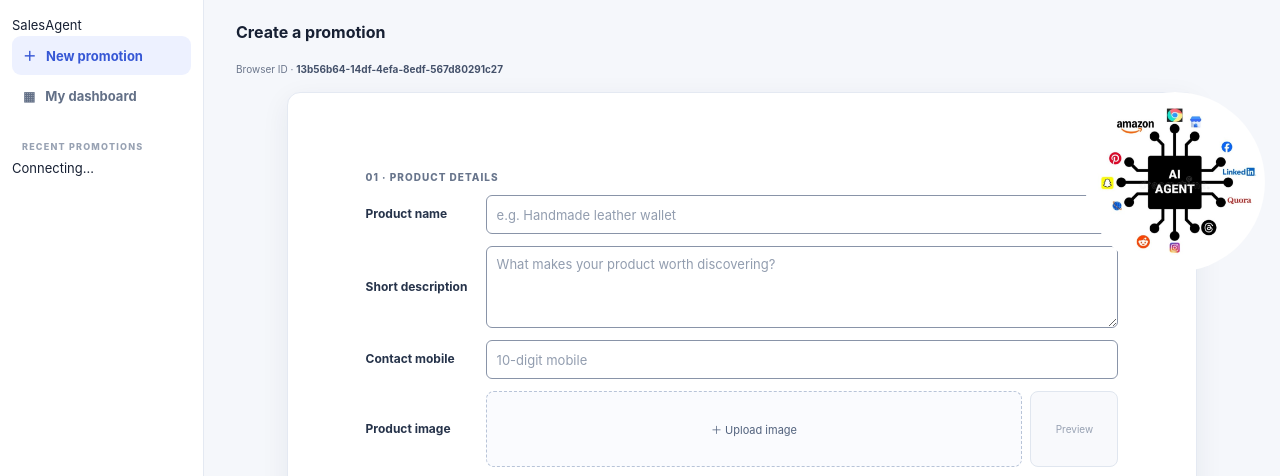
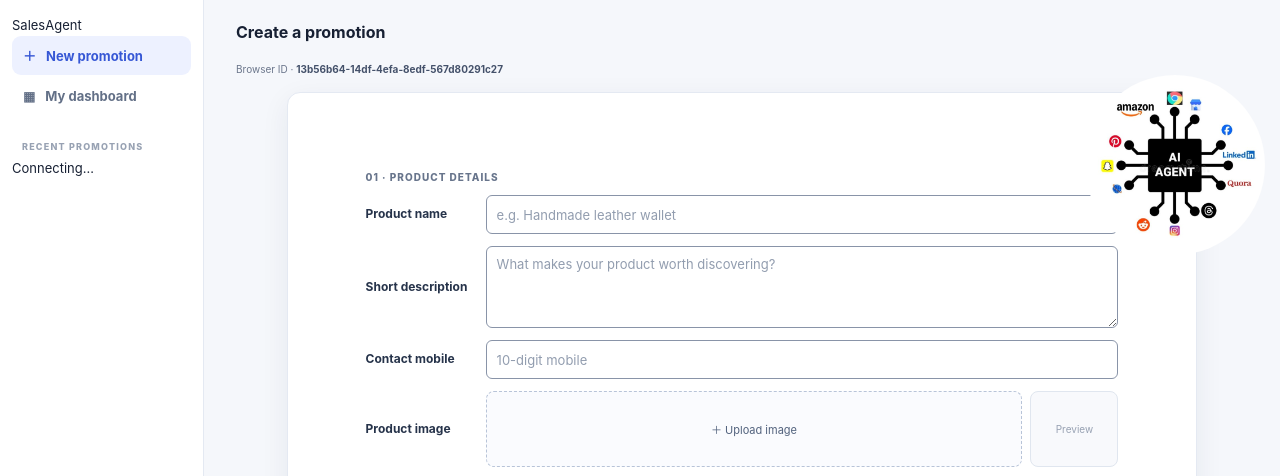
Before and after one commit to saleAgent/agenticai, a plain HTML site: page index.html in a window 1280 px wide. Shown: the top 476 px of the page. Drawn offline with nearby package versions, Linux system fonts and the light colour scheme; no server answers.

Commit message:
Update index.html

```diff
--- a/index.html
+++ b/index.html
@@ -268,8 +268,8 @@
 </nav><div class="recent-title">RECENT PROMOTIONS</div><div class="recent" id="recentList">Connecting…</div></aside>
 <main class="main">
   <div class="intro"><div><h2>Create a promotion</h2></div></div>
-  <div class="top"><div><div class="id">Browser ID · <strong id="browserIdLabel">Loading…</strong></div></div></div>
-  <img src="./L.jpeg" alt="Logo" class="top-logo">
+  <div class="top"><div><div class="id">Browser ID · <strong id="browserIdLabel">Loading…</strong></div><img src="./L.jpeg" alt="Logo" class="top-logo"></div></div>
+
 <div class="content">
 <section class="panel"><form id="productForm"><div class="form-grid"><div><h3 class="section-title">01 · Product details</h3><div class="fields">
 <div class="field full"><label class="lbl" for="productName">Product name</label><input id="productName" maxlength="100" required placeholder="e.g. Handmade leather wallet"></div>
```
